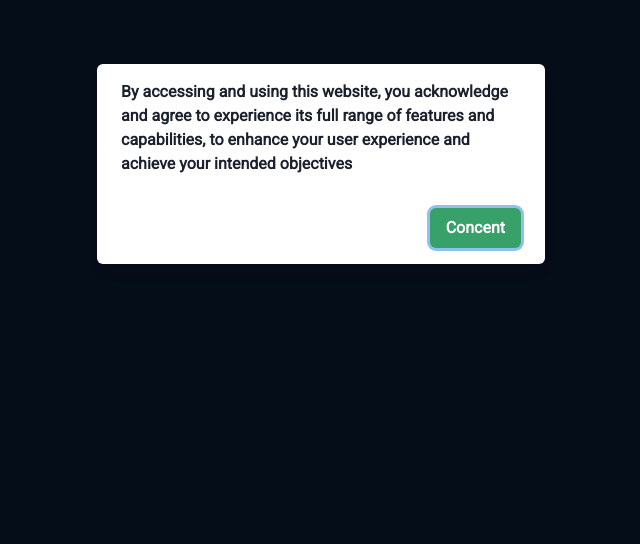
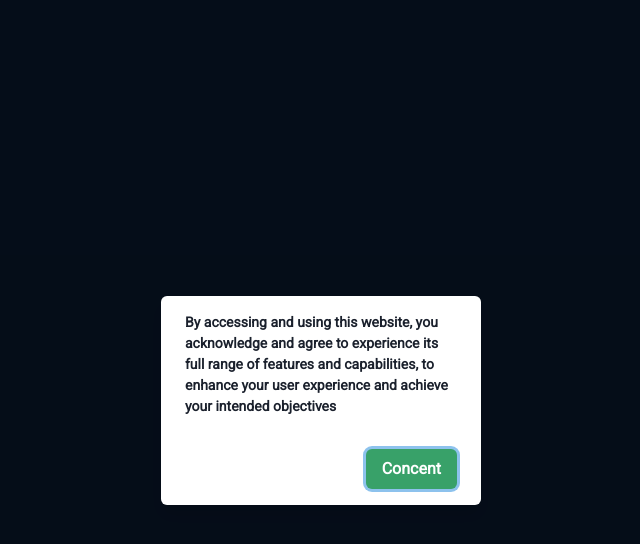
Before and after one commit to kasugasorata98/portfolio, a Next.js app: page / in a window 1280 px wide. Shown: the top 544 px of the page, without its empty margins (319-959 px from the left). Built offline with nearby package versions, Linux system fonts and the light colour scheme.

Commit message:
Update index.tsx

```diff
--- a/src/components/Dialog/index.tsx
+++ b/src/components/Dialog/index.tsx
@@ -25,13 +25,17 @@ const Dialog: React.FC<{
   return (
     <>
       <AlertDialog
+        isCentered
         isOpen={isOpen}
         leastDestructiveRef={cancelRef}
         onClose={onClose}
+        size={"xs"}
+        closeOnOverlayClick={false}
+        closeOnEsc={false}
       >
         <AlertDialogOverlay>
           <AlertDialogContent>
-            <AlertDialogHeader fontSize="medium">{title}</AlertDialogHeader>
+            <AlertDialogHeader fontSize="sm">{title}</AlertDialogHeader>
             <AlertDialogFooter>
               {onCancel && (
                 <Button
```
